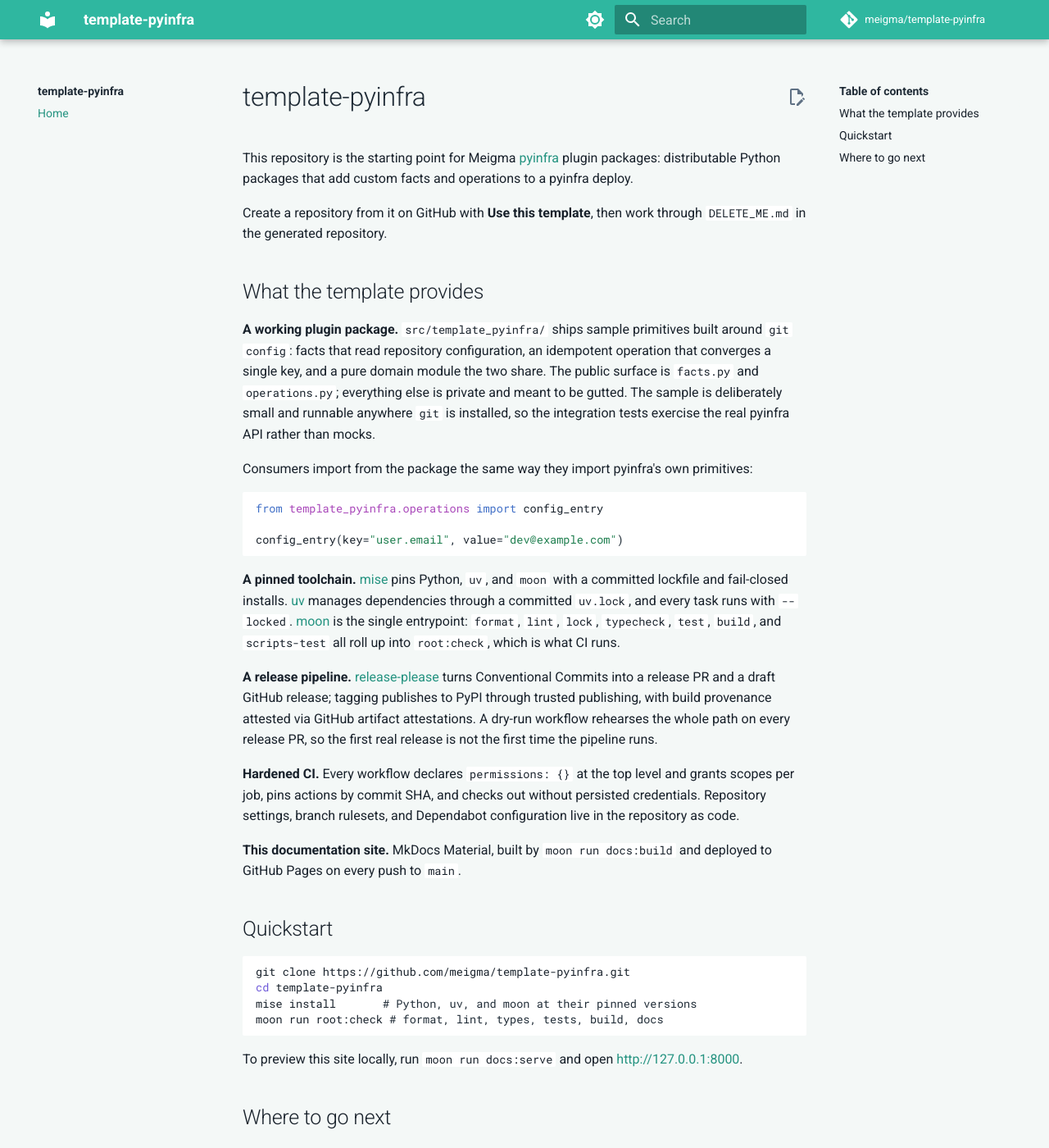
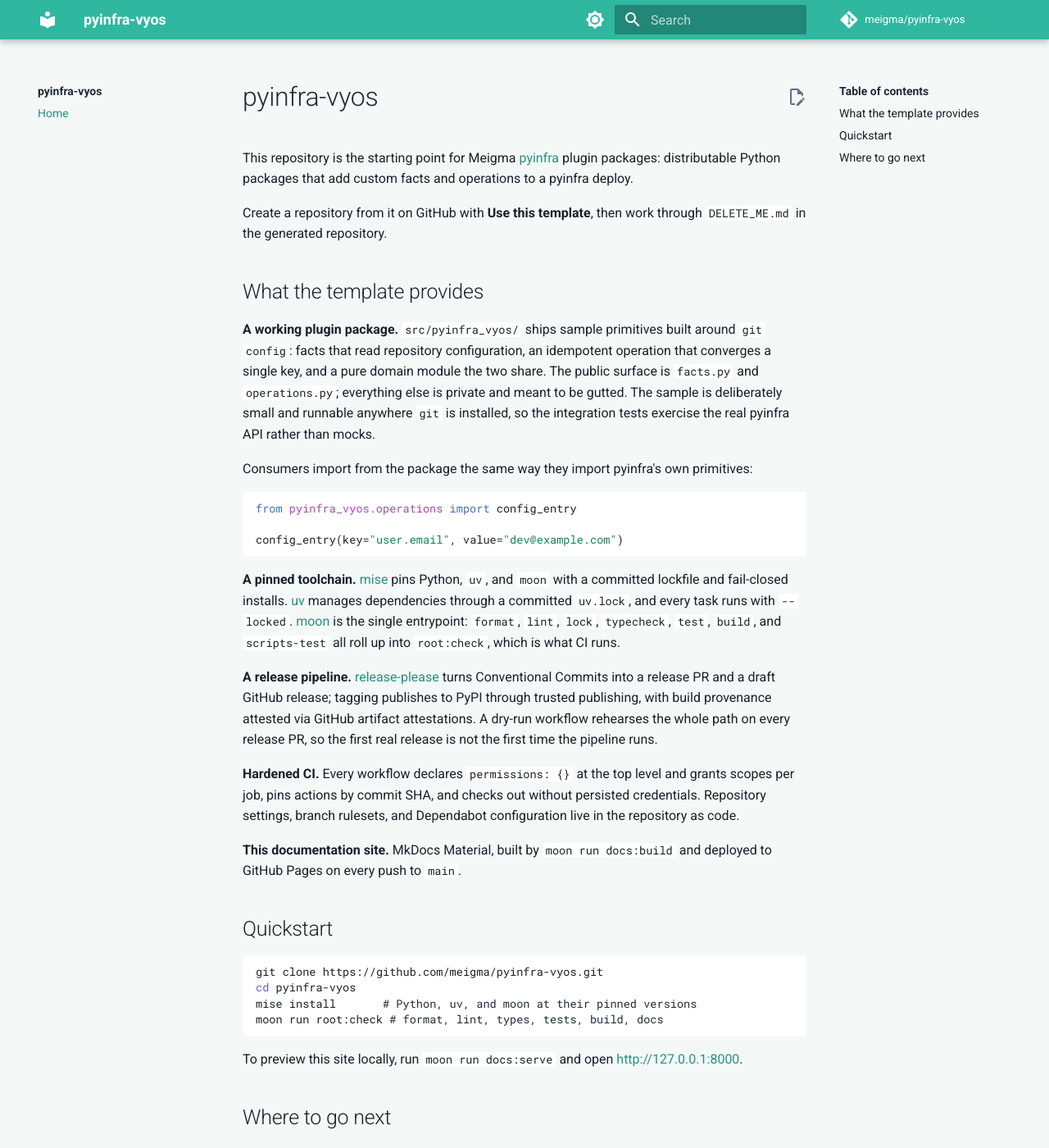
Before and after one commit to meigma/pyinfra-vyos, an MkDocs documentation site: the page built from docs/docs/index.md, in a window 1280 px wide and 1400 px high. Shown: the whole window at 82% size. Built offline with MkDocs 1.6.1 and Material for MkDocs 9.7.7, drawn with Linux system fonts in a browser that asks for light colours; comment, search, counter and statistics services are not loaded.

Commit message:
docs: rebrand documentation for pyinfra-vyos
Point the MkDocs site, docs project, and README name-level references at the new package and GitHub Pages URL.

````diff
--- a/docs/docs/index.md
+++ b/docs/docs/index.md
@@ -1,10 +1,10 @@
 ---
-title: template-pyinfra
+title: pyinfra-vyos
 slug: /
 description: Starting point for Meigma pyinfra plugin packages.
 ---
 
-# template-pyinfra
+# pyinfra-vyos
 
 This repository is the starting point for Meigma [pyinfra](https://pyinfra.com)
 plugin packages: distributable Python packages that add custom facts and
@@ -15,7 +15,7 @@
 
 ## What the template provides
 
-**A working plugin package.** `src/template_pyinfra/` ships sample primitives
+**A working plugin package.** `src/pyinfra_vyos/` ships sample primitives
 built around `git config`: facts that read repository configuration, an
 idempotent operation that converges a single key, and a pure domain module the
 two share. The public surface is `facts.py` and `operations.py`; everything
@@ -27,7 +27,7 @@
 primitives:
 
 ```python
-from template_pyinfra.operations import config_entry
+from pyinfra_vyos.operations import config_entry
 
 config_entry(key="user.email", value="dev@example.com")
 ```
@@ -57,8 +57,8 @@
 ## Quickstart
 
 ```bash
-git clone https://github.com/meigma/template-pyinfra.git
-cd template-pyinfra
+git clone https://github.com/meigma/pyinfra-vyos.git
+cd pyinfra-vyos
 mise install       # Python, uv, and moon at their pinned versions
 moon run root:check # format, lint, types, tests, build, docs
 ```
@@ -68,7 +68,7 @@
 
 ## Where to go next
 
-- [Source on GitHub](https://github.com/meigma/template-pyinfra)
+- [Source on GitHub](https://github.com/meigma/pyinfra-vyos)
 - [pyinfra documentation](https://docs.pyinfra.com) — the API these primitives
   extend
 
--- a/docs/mkdocs.yml
+++ b/docs/mkdocs.yml
@@ -1,8 +1,8 @@
-site_name: template-pyinfra
-site_description: Meigma pyinfra plugin repository template
-site_url: https://meigma.github.io/template-pyinfra/
-repo_name: meigma/template-pyinfra
-repo_url: https://github.com/meigma/template-pyinfra
+site_name: pyinfra-vyos
+site_description: pyinfra facts and operations for VyOS routers
+site_url: https://meigma.github.io/pyinfra-vyos/
+repo_name: meigma/pyinfra-vyos
+repo_url: https://github.com/meigma/pyinfra-vyos
 edit_uri: edit/main/docs/docs/
 docs_dir: docs
 site_dir: build
--- a/docs/moon.yml
+++ b/docs/moon.yml
@@ -7,8 +7,8 @@
   - 'uv'
 
 project:
-  title: 'template-pyinfra docs'
-  description: 'MkDocs documentation site for the Meigma pyinfra repository template.'
+  title: 'pyinfra-vyos docs'
+  description: 'MkDocs documentation site for pyinfra-vyos.'
   owner: 'meigma'
   maintainers:
     - 'meigma'
--- a/docs/pyproject.toml
+++ b/docs/pyproject.toml
@@ -1,7 +1,7 @@
 [project]
-name = "template-pyinfra-docs"
+name = "pyinfra-vyos-docs"
 version = "0.0.0"
-description = "MkDocs documentation site for the Meigma pyinfra repository template."
+description = "MkDocs documentation site for pyinfra-vyos."
 requires-python = ">=3.14"
 dependencies = [
     "mkdocs-material>=9.7.0",
````
Also changed, not shown: README.md, 1 other file.
